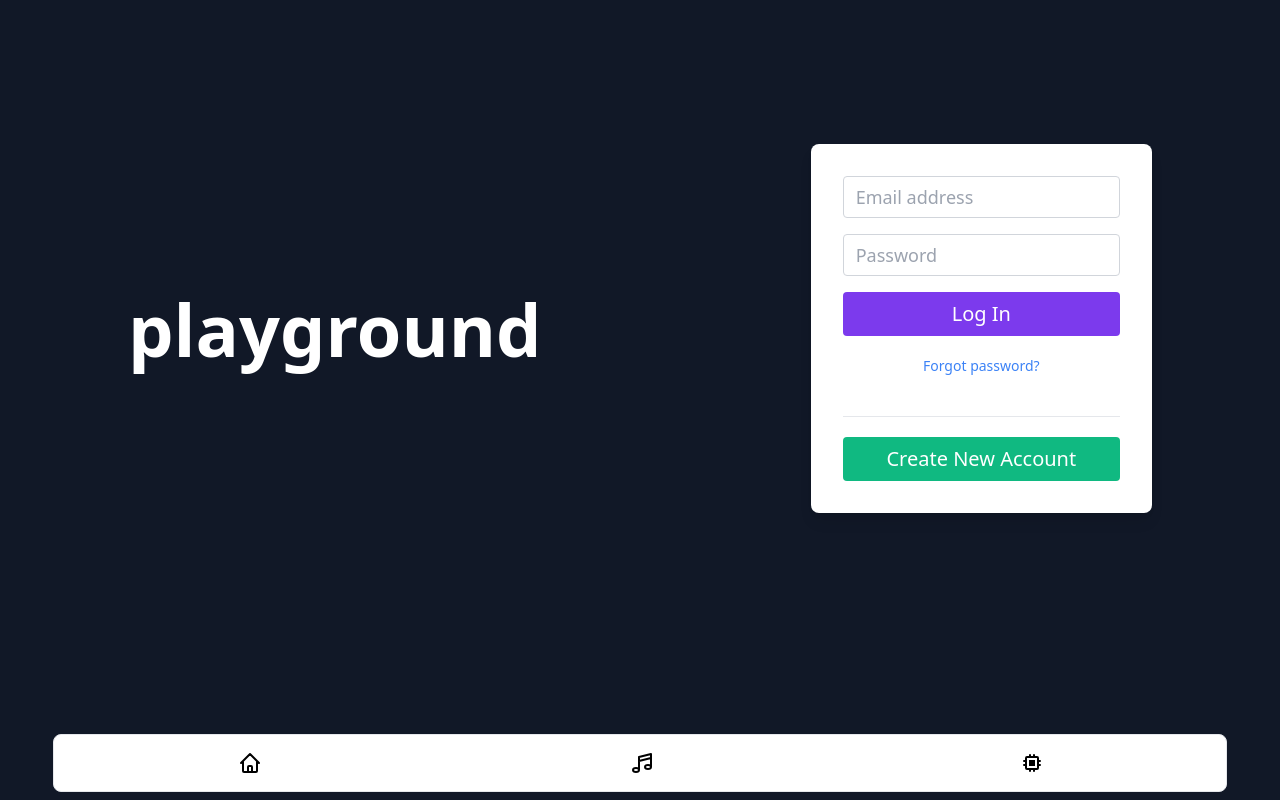
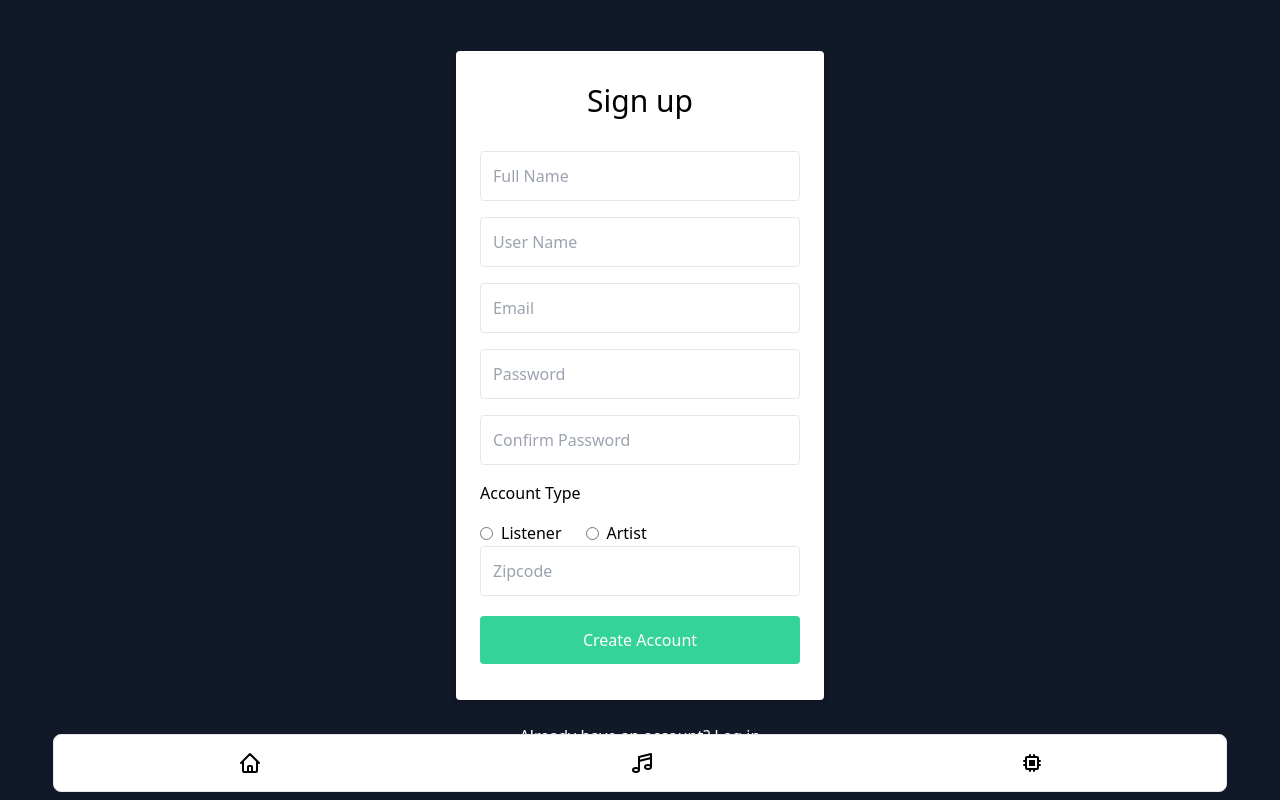
Before and after one commit to BrianJenney/slapjunky, a React (Create React App) app: page /register in a window 1280 px wide. Built offline with nearby package versions, Linux system fonts and the light colour scheme; no server answers.

Commit message:
create registration page

```diff
--- a/src/App.js
+++ b/src/App.js
@@ -3,6 +3,7 @@ import { BrowserRouter as Router, Switch, Route } from 'react-router-dom';
 import { SignIn } from './Pages/SignIn';
 import { SongUpload } from './Pages/SongUpload';
 import { Music } from './Pages/Music';
+import { Register } from './Pages/Register';
 import { FooterNav } from './components/FooterNav';
 import { SongContextProvider } from './contexts/SongContext';
 const App = () => {
@@ -16,6 +17,9 @@ const App = () => {
                     <Route path="/artist/upload">
                         <SongUpload />
                     </Route>
+                    <Route path="/register">
+                        <Register />
+                    </Route>
                     <Route path="/">
                         <SignIn />
                     </Route>
--- /dev/null
+++ b/src/Pages/Register/Register.container.js
@@ -0,0 +1,27 @@
+import React, { useState } from 'react';
+import { apiClient } from '../../utils/apiClient';
+import Register from './Register';
+
+const RegisterContainer = () => {
+    const [user, setUser] = useState({ userType: 'user' });
+    const [imgPreview, setImgPreview] = useState(null);
+
+    const updateUser = (propName, val) => {
+        user[propName] = val;
+        setUser(user);
+    };
+
+    const registerUser = async () => apiClient('/user/create', user);
+
+    return (
+        <div className="bg-gray-900">
+            <Register
+                registerUser={registerUser}
+                updateUser={updateUser}
+                imgPreview={imgPreview}
+            />
+        </div>
+    );
+};
+
+export default RegisterContainer;
--- /dev/null
+++ b/src/Pages/Register/Register.js
@@ -0,0 +1,104 @@
+import React from 'react';
+import { useHistory } from 'react-router-dom';
+
+const Register = ({ registerUser, updateUser }) => {
+    const history = useHistory();
+    return (
+        <div className="bg-grey-light min-h-screen flex flex-col">
+            <div className="container max-w-sm mx-auto flex-1 flex flex-col items-center justify-center px-2">
+                <div className="bg-white px-6 py-8 rounded shadow-md text-black w-full">
+                    <h1 className="mb-8 text-3xl text-center">Sign up</h1>
+                    <input
+                        onChange={(e) => updateUser('name', e.target.value)}
+                        type="text"
+                        className="block border border-grey-light w-full p-3 rounded mb-4"
+                        name="fullname"
+                        placeholder="Full Name"
+                    />
+                    <input
+                        onChange={(e) => updateUser('userName', e.target.value)}
+                        type="text"
+                        className="block border border-grey-light w-full p-3 rounded mb-4"
+                        name="name"
+                        placeholder="User Name"
+                    />
+                    <input
+                        onChange={(e) => updateUser('email', e.target.value)}
+                        type="text"
+                        className="block border border-grey-light w-full p-3 rounded mb-4"
+                        name="email"
+                        placeholder="Email"
+                    />
+
+                    <input
+                        onChange={(e) => updateUser('password', e.target.value)}
+                        type="password"
+                        className="block border border-grey-light w-full p-3 rounded mb-4"
+                        name="password"
+                        placeholder="Password"
+                    />
+                    <input
+                        type="password"
+                        className="block border border-grey-light w-full p-3 rounded mb-4"
+                        name="confirm_password"
+                        placeholder="Confirm Password"
+                    />
+                    <label>Account Type</label>
+                    <div className="mt-4">
+                        <div className="mt-2">
+                            <label className="inline-flex items-center">
+                                <input
+                                    onChange={(e) =>
+                                        updateUser('userType', e.target.val)
+                                    }
+                                    type="radio"
+                                    className="form-radio"
+                                    name="accountType"
+                                    value="user"
+                                />
+                                <span className="ml-2">Listener</span>
+                            </label>
+                            <label className="inline-flex items-center ml-6">
+                                <input
+                                    onChange={(e) =>
+                                        updateUser('userType', e.target.val)
+                                    }
+                                    type="radio"
+                                    className="form-radio"
+                                    name="accountType"
+                                    value="artist"
+                                />
+                                <span className="ml-2">Artist</span>
+                            </label>
+                        </div>
+                    </div>
+                    <input
+                        onChange={(e) => updateUser('zipcode', e.target.value)}
+                        type="number"
+                        className="block border border-grey-light w-full p-3 rounded mb-4"
+                        name="zipcode"
+                        placeholder="Zipcode"
+                    />
+                    <button
+                        onClick={() => registerUser()}
+                        type="submit"
+                        className="bg-green-400 w-full text-center py-3 rounded bg-green text-white hover:bg-green-dark focus:outline-none my-1"
+                    >
+                        Create Account
+                    </button>
+                </div>
+
+                <div className="text-white mt-6">
+                    <p
+                        onClick={() => history.push('/')}
+                        className="no-underline border-b border-blue text-blue cursor-pointer"
+                    >
+                        Already have an account? Log in
+                    </p>
+                </div>
+            </div>
+        </div>
+    );
+};
+
+export default Register;
--- /dev/null
+++ b/src/Pages/Register/index.js
@@ -0,0 +1 @@
+export { default as Register } from './Register.container';
--- a/src/Pages/SignIn/SignIn.js
+++ b/src/Pages/SignIn/SignIn.js
@@ -1,6 +1,9 @@
 import React from 'react';
+import { useHistory } from 'react-router-dom';
 
 const SignIn = () => {
+    const history = useHistory();
+
     return (
         <div>
             <div>
@@ -35,7 +38,10 @@ const SignIn = () => {
                                 Forgot password?
                             </p>
                             <hr className="my-5" />
-                            <button className="text-white  border-0 py-2 px-8 focus:outline-none font-medium  rounded text-xl bg-green-500 ">
+                            <button
+                                onClick={() => history.push('/register')}
+                                className="text-white  border-0 py-2 px-8 focus:outline-none font-medium  rounded text-xl bg-green-500 "
+                            >
                                 Create New Account
                             </button>
                         </div>
--- a/src/components/SongPlayer/SongPlayer.js
+++ b/src/components/SongPlayer/SongPlayer.js
@@ -11,6 +11,7 @@ const SongPlayer = () => {
 
     useEffect(() => {
         let timeoutId;
+        if (!song) return;
         const addToPlays = () => {
             apiClient('songs/plays', {
                 userId: '123',
@@ -24,7 +25,7 @@ const SongPlayer = () => {
         return () => {
             clearTimeout(timeoutId);
         };
-    }, [playing, song?._id]);
+    }, [playing, song, song?._id]);
 
     if (!song) return <></>;
 
```
